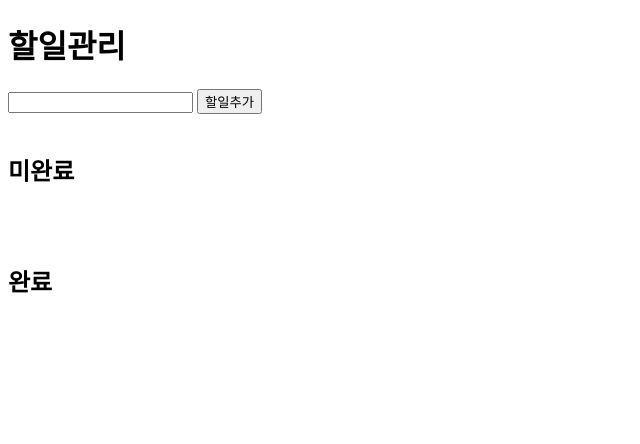
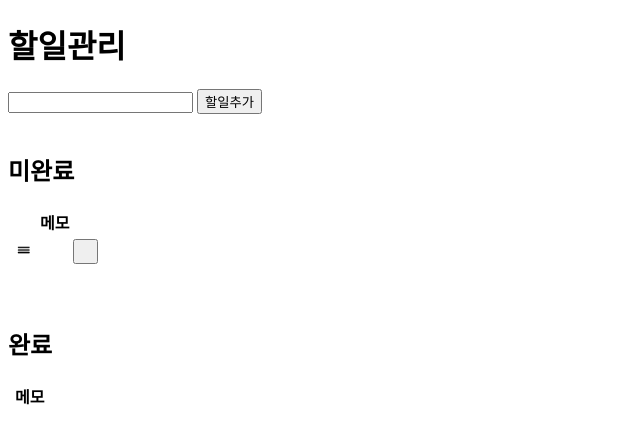
Before and after one commit to keyvalue0084/JSPracticeProject, a plain HTML site: page index.html in a window 1280 px wide. Both pictures are taken after a click on the input "할일추가". Shown: the whole page, without its empty margins (0-640 px from the left). Drawn offline with nearby package versions, Linux system fonts and the light colour scheme.

Commit message:
DND
드래그앤 드롭;;

```diff
--- a/index.html
+++ b/index.html
@@ -1,6 +1,7 @@
 <!DOCTYPE html>
 <html>
     <head>
+            <script src="https://ajax.googleapis.com/ajax/libs/jquery/3.3.1/jquery.min.js"></script>
             <script src="./js/todo.js"></script>
     </head>
 <body>
@@ -10,14 +11,30 @@
 </br>
 </br>
 <h2>미완료</h2>
+<div id="un">
+
+</div>
     <table class='UnCompleted'>
-
+        <thead>
+            <th></th>
+            <th>메모</th>
+            <th></th>
+          </thead>
+          <tbody id="unCompletedTbody"></tbody>
     </table>
 </br>
 </br>
+<div id="com">
+
+</div>
 <h2>완료</h2>
     <table class='Completed'>
-
+        <thead>
+            <th></th>
+            <th>메모</th>
+            <th></th>
+          </thead>
+          <tbody id="completedTbody"></tbody>
     </table>
 </body>
 </html>
--- a/js/todo.js
+++ b/js/todo.js
@@ -4,9 +4,8 @@ const Todo = (()=>{
     let countValue = 0;
     class Todo{
         constructor( comment='', isCompleted=false){
-            //this.map =new WeakMap([[idCount,countValue++]])
             this.map = new WeakMap();
-            this.map.set(idCount,countValue++);
+            this.map.set(idCount,'todo-'+countValue++);
             this._comment = comment;
             this._isCompleted = isCompleted;
         }
@@ -53,34 +52,90 @@ class TodoManager{
     addTodo(...todos){
         for(let todo of todos){
             this._todoList.set(todo.Id,todo);
+            addElement(todo);
         }
     }
 
-    deletTodo(Id){
+    deleteTodo(Id){
         this._todoList.delete(Id);
     }
 
 }
-/*
-function createTodo(comment){
-    let _idCount =0;
-    return function(){
-        let _id = _idCount;
-        let _isCompleted = false;
-        let _comment = comment;
-        return {
-            getId :function(){
-                return _id;
-            },
-            getComment:function(){
-                return _comment;
-            }
-        }
-    }
-}*/
+
 let tdManager = new TodoManager();
 function createTodo(){
-    let comment = document.body.querySelector("input[type='text'][name='comment']");
-    let newTodo = new Todo(comment.value,false);
+    let comment = $("input[type='text'][name='comment']");
+    let newTodo = new Todo(comment.val(),false);
     tdManager.addTodo(newTodo);
 }
+
+function addElement(todo){
+    let elementId ='';
+    if(todo._isCompleted){
+        elementId='Completed'
+    }else{
+        elementId='UnCompleted'
+    }
+    let table = document.body.querySelector(`.${elementId}`);
+    let row = table.insertRow(table.rows.length);
+    row.setAttribute('Id',todo.Id);
+    row.addEventListener('dragstart',handleDragStart,false);
+    row.addEventListener('dragenter',handleDragEnter,false);
+    row.addEventListener('dragover',handleDragOver,false);
+    row.addEventListener('dragleave',handleDragLeave,false);
+    row.addEventListener('drop',handleDrop,false);
+    row.addEventListener('dragend',handleDragEnd,false);
+    addDragImgCell(row);
+    addCommentCell(row,todo);
+    addButtonCell(row);
+
+}
+function handleDragStart(){
+    this.style.backgroundColor='red'
+    console.log('start');
+}
+function handleDragEnter(){
+    console.log('enter');
+}
+function handleDragOver(e){
+    console.log('over');
+}
+function handleDragLeave(){
+    console.log('leave');
+}
+function handleDrop(){
+    console.log('drop');
+}
+function handleDragEnd(){
+    this.style.backgroundColor=''
+    console.log('end');
+}
+function addDragImgCell(row){
+    let dragCell = row.insertCell(0);
+    let dragImg =   document.createElement('img');
+    dragImg.src='./resources/img/drag.png'
+    dragImg.style.height='25px';
+    dragImg.style.width='25px';
+    dragCell.appendChild(dragImg);
+}
+
+function addCommentCell(row,todo){
+    let commentCell = row.insertCell(1);
+    commentCell.innerHTML = todo._comment;
+}
+
+function addButtonCell(row){
+    let buttonCell = row.insertCell(2);
+    let button= document.createElement("BUTTON");
+    button.style.height='25px';
+    button.style.width='25px';
+    button.onclick=deleteElement;
+    buttonCell.appendChild(button);
+}
+
+function deleteElement(){
+    var parentsTR = $(this).parents('tr');
+    var todoId = parentsTR.attr('Id');
+    tdManager.deleteTodo(todoId);
+    parentsTR.remove();
+}
```
Also changed, not shown: resources/img/drag.png (added).
